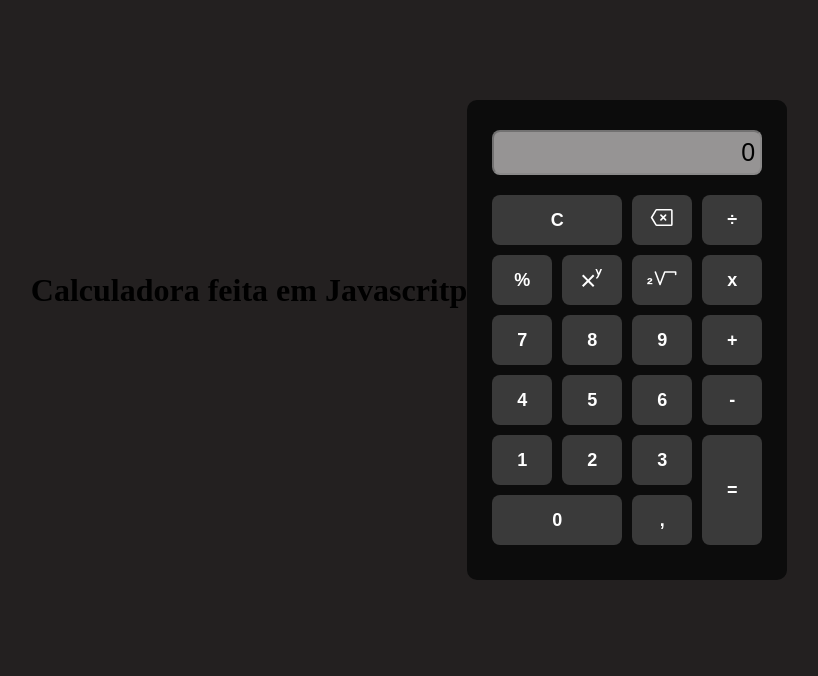
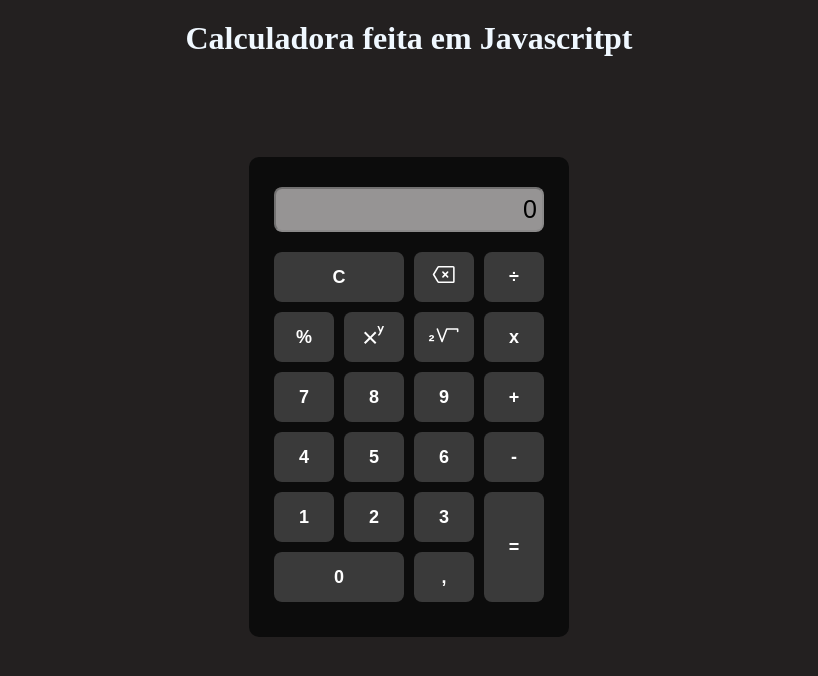
Before and after one commit to LSantanaa/Calculadora-em-JS, a plain HTML site: page index.html in a window 1280 px wide. Shown: the whole page, without its empty margins (231-1049 px from the left). Drawn offline with Linux system fonts and the light colour scheme.

Commit message:
ajustes de layout

```diff
--- a/assets/css/styles.scss
+++ b/assets/css/styles.scss
@@ -6,6 +6,11 @@
 body{
   height: 100vh;
   background-color: #232020;
+}
+h1{
+  padding-top:20px ;
+  text-align: center;
+  color: aliceblue;
 }
 main{
   width: 100%;
--- a/index.html
+++ b/index.html
@@ -8,8 +8,8 @@
   <title>Calculadora</title>
 </head>
 <body style="user-select:none;">
+  <h1>Calculadora feita em Javascritpt</h1>
     <main>
-      <h1>Calculadora feita em Javascritp</h1>
       <div class="body">
         <input type="text" name="display" id="display" disabled class="display" placeholder="0">
         <div class="numbers_actions">
```
Also changed, not shown: assets/css/styles.css, 1 other file.
